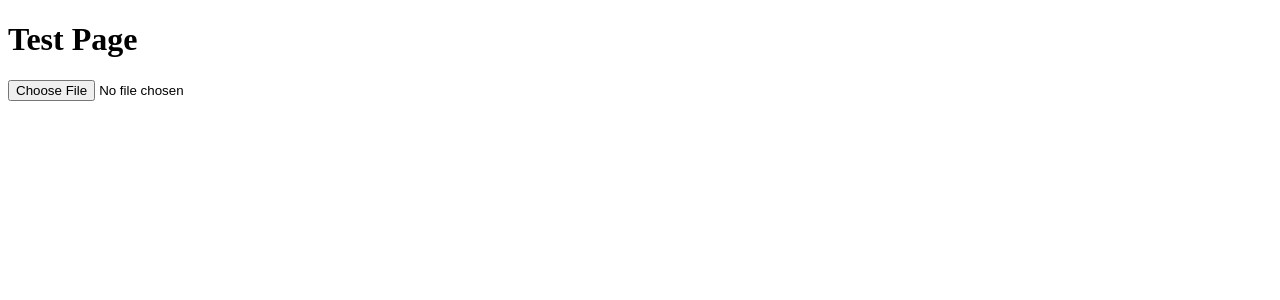
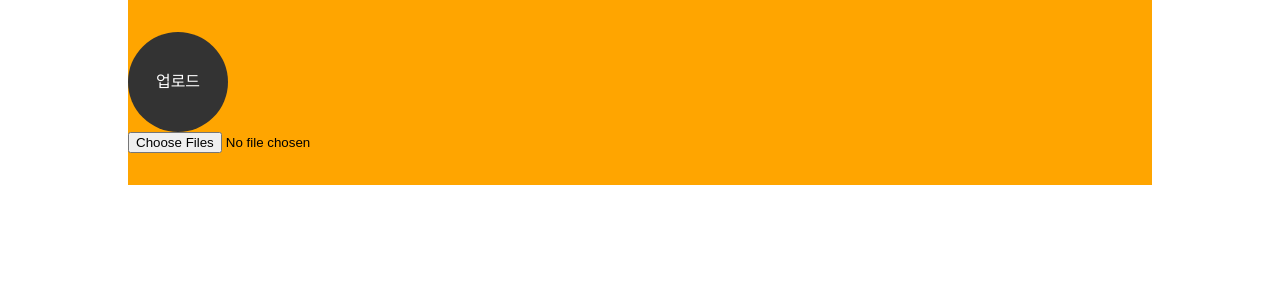
Before and after one commit to thisisyjin/project-test, a React (Create React App) app: page / in a window 1280 px wide. Shown: the top 300 px of the page. Built offline with nearby package versions, Linux system fonts and the light colour scheme.

Commit message:
add design

```diff
--- /dev/null
+++ b/jsconfig.json
@@ -0,0 +1,5 @@
+{
+  "compilerOptions": {
+    "target": "es6"
+  }
+}
--- a/src/App.js
+++ b/src/App.js
@@ -1,9 +1,11 @@
+import ImageUpload from './components/ImageUpload';
+import Responsive from './components/common/Responsive';
+
 function App() {
   return (
-    <div className="App">
-      <h1>Test Page</h1>
-      <input type="file" accept="image/*" />
-    </div>
+    <Responsive>
+      <ImageUpload />
+    </Responsive>
   );
 }
 
--- /dev/null
+++ b/src/components/ImageUpload.jsx
@@ -0,0 +1,15 @@
+import styled from 'styled-components';
+import InputFile from './InputFile';
+
+const ImagePreview = styled.img``;
+
+const ImageUpload = () => {
+  return (
+    <>
+      <InputFile />
+      <ImagePreview />
+    </>
+  );
+};
+
+export default ImageUpload;
--- /dev/null
+++ b/src/components/InputFile.jsx
@@ -0,0 +1,25 @@
+import styled from 'styled-components';
+
+const InputRefBlock = styled.div`
+  width: 100px;
+  height: 100px;
+  cursor: pointer;
+  background-color: #333;
+  color: #fff;
+  border-radius: 100px;
+  text-align: center;
+  line-height: 100px;
+`;
+
+const InputFile = () => {
+  return (
+    <>
+      <label htmlFor="input-img">
+        <InputRefBlock>업로드</InputRefBlock>
+      </label>
+      <input required multiple type="file" accept="image/*" id="input-img" />
+    </>
+  );
+};
+
+export default InputFile;
--- /dev/null
+++ b/src/components/common/Responsive.jsx
@@ -0,0 +1,21 @@
+import styled from 'styled-components';
+
+const ResponsiveBlock = styled.div`
+  width: 1024px;
+  padding: 2rem 0;
+  margin: 0 auto;
+  background-color: orange;
+
+  @media screen and (max-width: 1024px) {
+    width: 768px;
+  }
+  @media screen and (max-width: 768px) {
+    width: 100%;
+  }
+`;
+
+const Responsive = ({ children, ...rest }) => {
+  return <ResponsiveBlock {...rest}>{children}</ResponsiveBlock>;
+};
+
+export default Responsive;
--- /dev/null
+++ b/src/index.css
@@ -0,0 +1,9 @@
+* {
+  margin: 0;
+  box-sizing: border-box;
+}
+
+body {
+  width: 100%;
+  height: 100vh;
+}
```
Also changed, not shown: src/index.js (+7 -6 lines), 1 other file (tests, documents, lock files or other folders).
